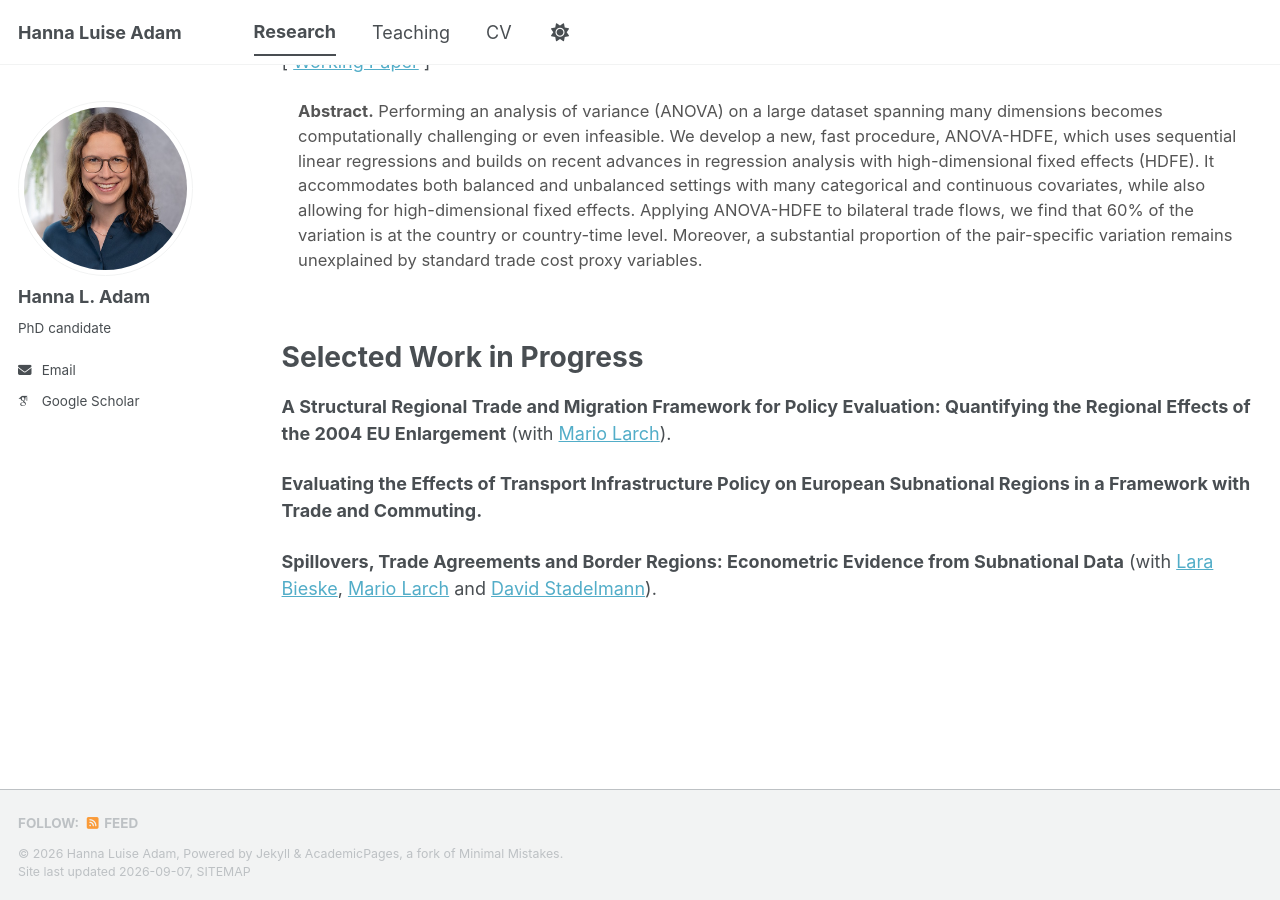
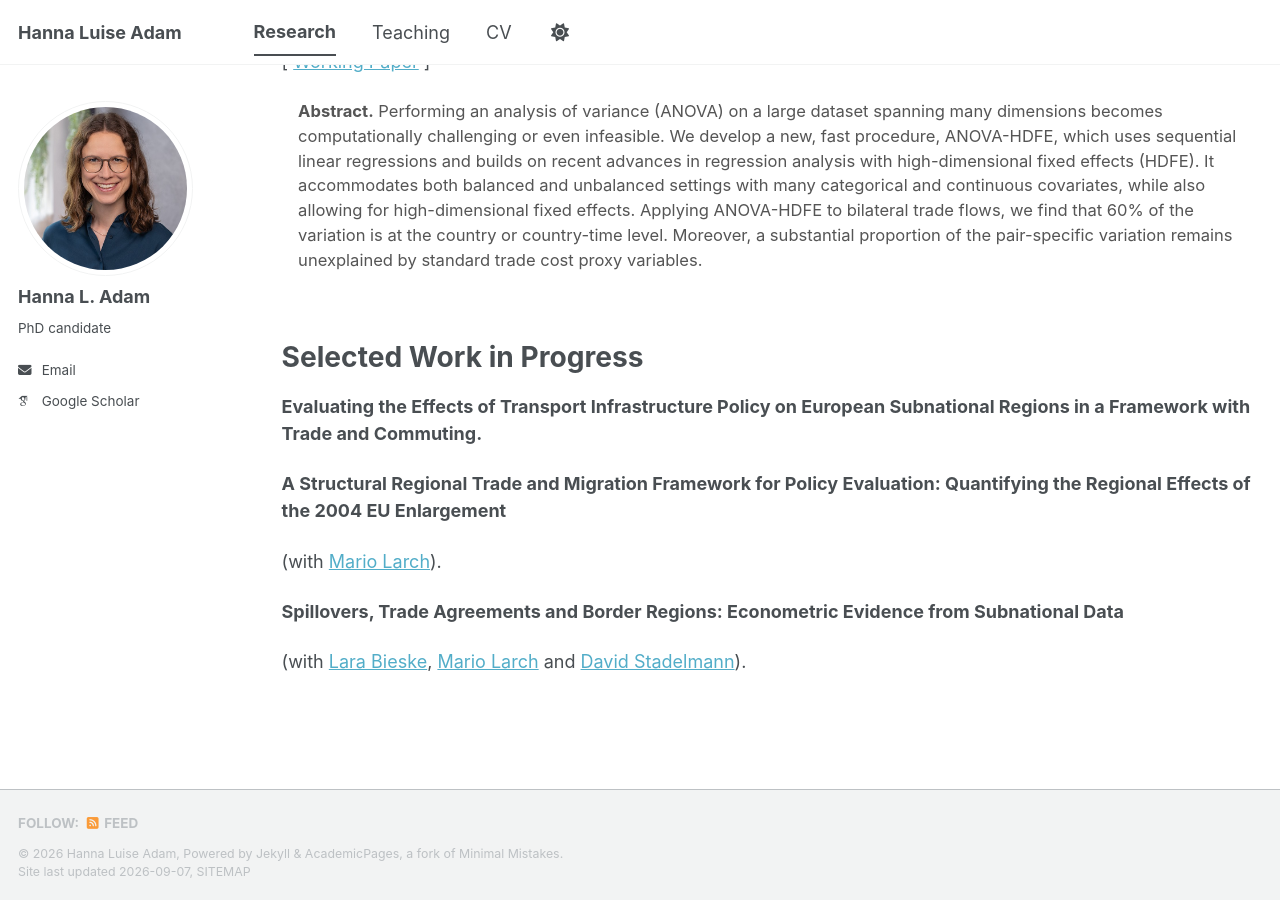
Before and after one commit to hanna-l-adam/hanna-l-adam.github.io, a Jekyll site: the page built from _pages/research.md, in a window 1280 px wide and 900 px high, scrolled down 1060 px. Built offline with Jekyll 4.4.1, drawn with Linux system fonts in a browser that asks for light colours; some web fonts are replaced; a script bundle is joined from its source files by our own code; library files that are not in the unit come from our copies.

```diff
--- a/_pages/research.md
+++ b/_pages/research.md
@@ -73,10 +73,12 @@ and <a href="https://sites.google.com/view/michaelnower" target="_blank">Michael
 
 # Selected Work in Progress
 
+**Evaluating the Effects of Transport Infrastructure Policy on European Subnational Regions in a Framework with Trade and Commuting.**
+
 **A Structural Regional Trade and Migration Framework for Policy Evaluation: Quantifying the Regional Effects of the 2004 EU Enlargement**
+
 (with <a href="https://www.ewf.uni-bayreuth.de/en/team/Prof_Mario_Larch/index.php" target="_blank">Mario Larch</a>).
 
-**Evaluating the Effects of Transport Infrastructure Policy on European Subnational Regions in a Framework with Trade and Commuting.**
+**Spillovers, Trade Agreements and Border Regions: Econometric Evidence from Subnational Data**
 
-**Spillovers, Trade Agreements and Border Regions: Econometric Evidence from Subnational Data**
 (with <a href="https://www.entwicklung.uni-bayreuth.de/en/team/Bieske-Lara/index.php" target="_blank">Lara Bieske</a>, <a href="https://www.ewf.uni-bayreuth.de/en/team/Prof_Mario_Larch/index.php" target="_blank">Mario Larch</a> and <a href="https://www.entwicklung.uni-bayreuth.de/en/team/david-stadelmann/" target="_blank">David Stadelmann</a>).
```
